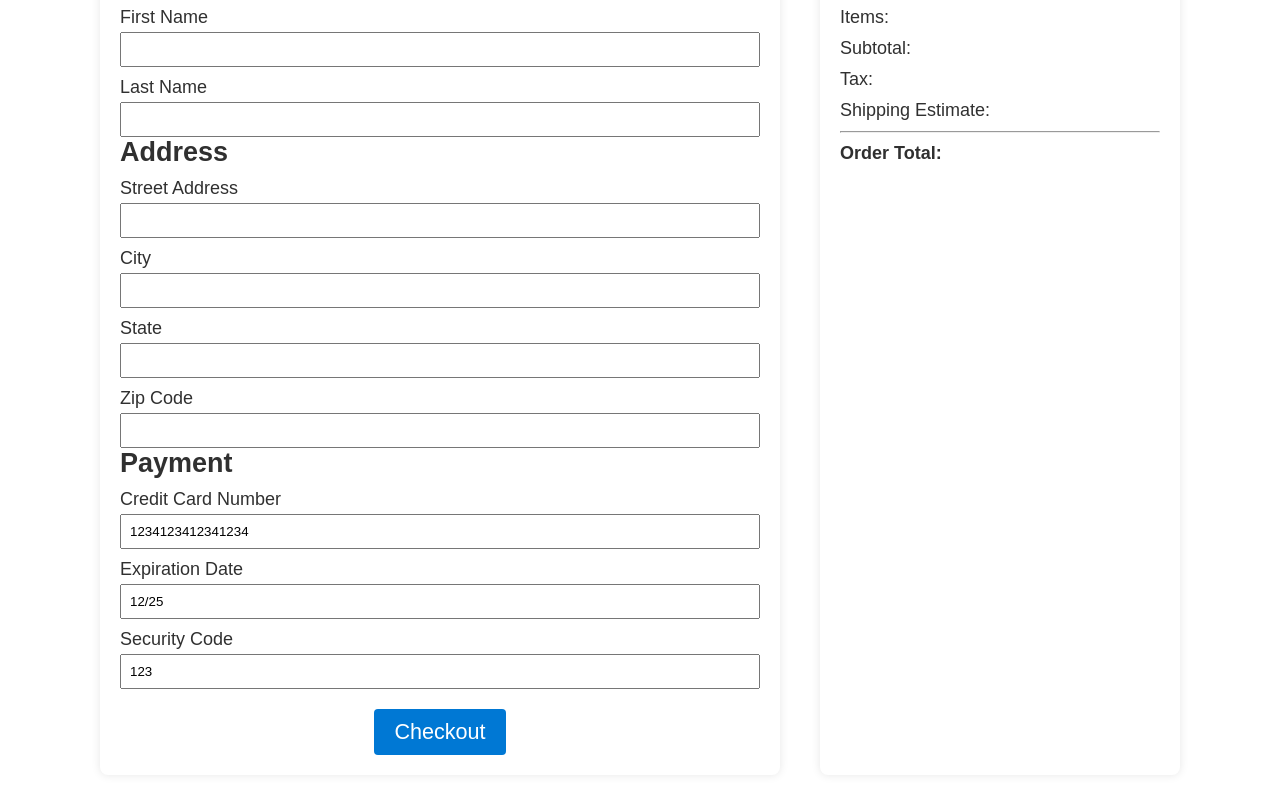
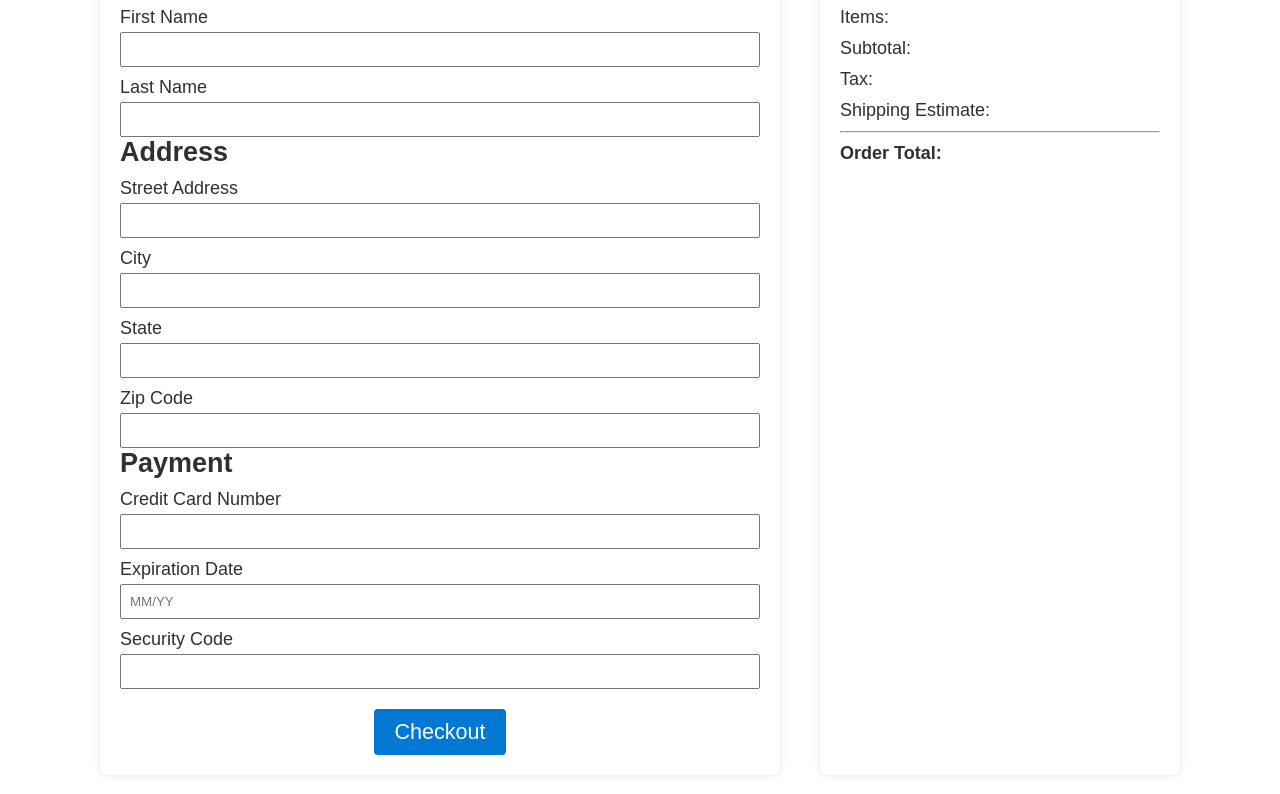
Before and after one commit to Team-13-WDD330/team13-sleepoutside, a website: page src/checkout/index.html in a window 1280 px wide. Shown: the part 238-1032 px from the top of the page. Drawn offline with Linux system fonts and the light colour scheme.

Commit message:
Cart Quantities Remove Defaults for tests

```diff
--- a/src/checkout/index.html
+++ b/src/checkout/index.html
@@ -35,9 +35,9 @@
       <label>Zip Code <input type="text" name="zip" id="zip" required></label>
 
       <h2>Payment</h2>
-      <label>Credit Card Number <input type="text" name="cardNumber" id="cardNumber" required value="1234123412341234" ></label>
-      <label>Expiration Date <input type="text" name="expiration" id="expiration" placeholder="MM/YY" required value="12/25" ></label>
-      <label>Security Code <input type="text" name="code" id="code" required value="123"></label>
+      <label>Credit Card Number <input type="text" name="cardNumber" id="cardNumber" required></label>
+      <label>Expiration Date <input type="text" name="expiration" id="expiration" placeholder="MM/YY" required></label>
+      <label>Security Code <input type="text" name="code" id="code" required></label>
 
 
       <button type="submit">Checkout</button>
```
